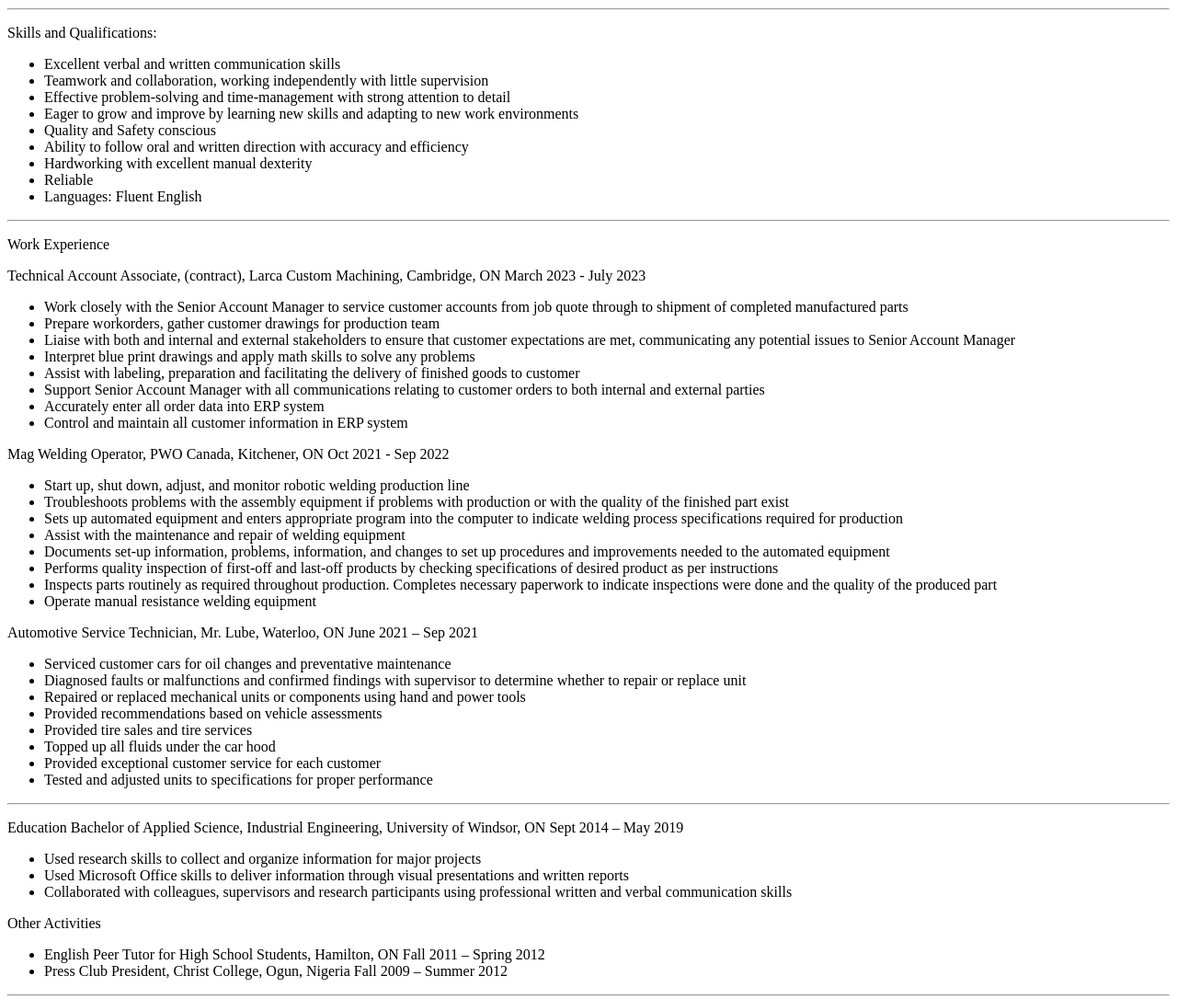
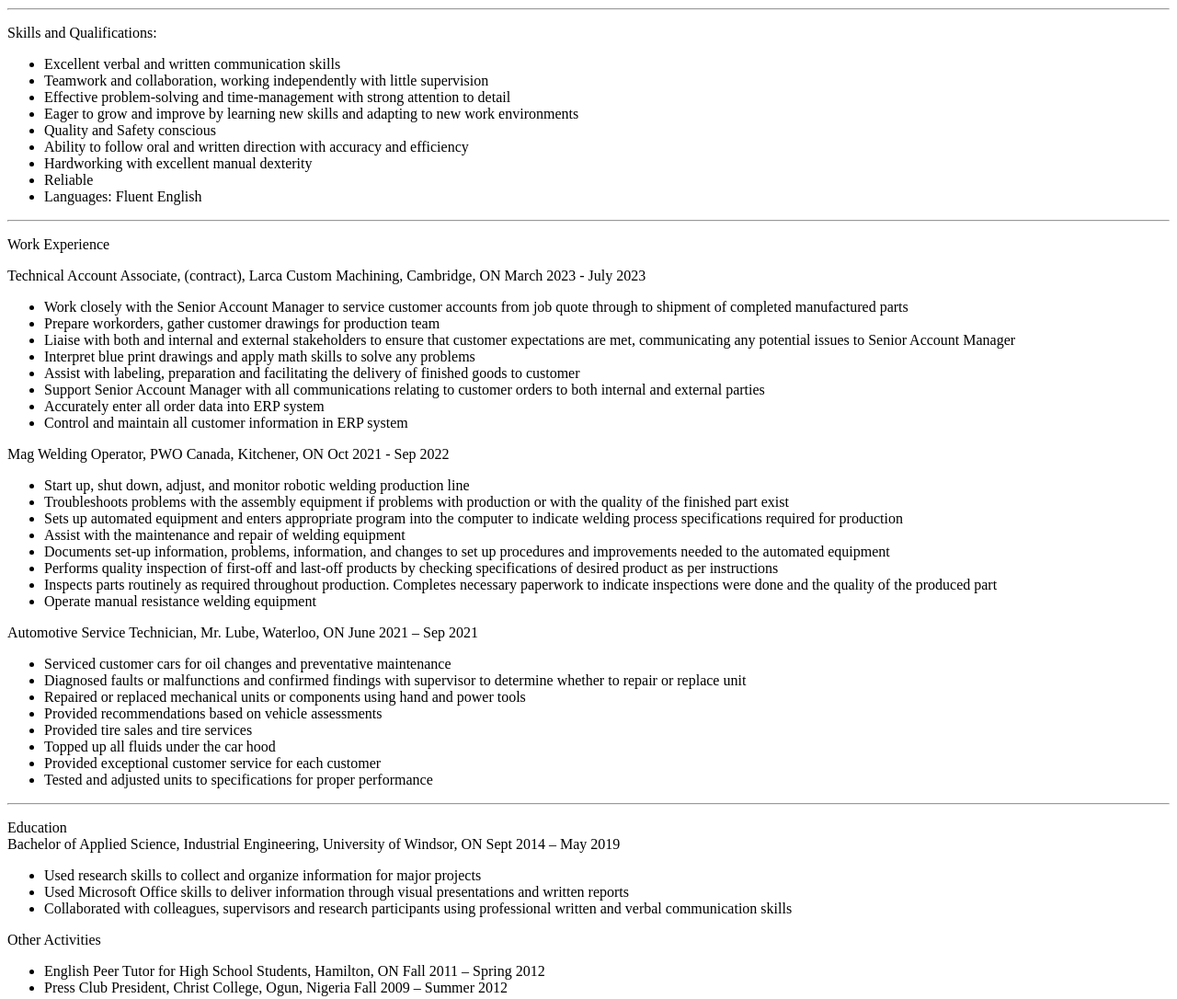
Before and after one commit to tkstyles/html-portfolio, a plain HTML site: page index.html in a window 1280 px wide. Shown: the part 283-1369 px from the top of the page at 92% size. Drawn offline with Linux system fonts and the light colour scheme.

Commit message:
Add files via upload

```diff
--- a/index.html
+++ b/index.html
@@ -66,7 +66,7 @@
 </p>
 <hr>
 
-<p>Education
+<p>Education <br>
     Bachelor of Applied Science, Industrial Engineering, University of Windsor, ON Sept 2014 – May 2019 <br>
     <ul>
         <li>Used research skills to collect and organize information for major projects</li>
```
